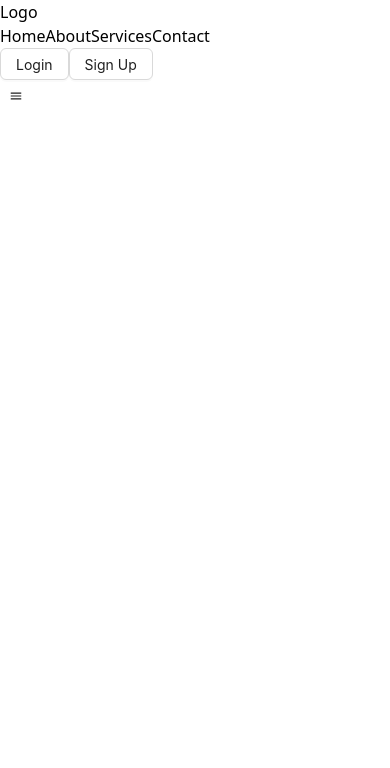
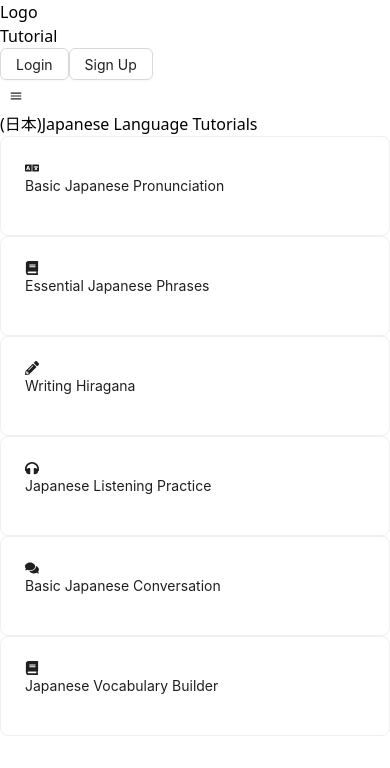
Before and after one commit to kmdshojib/wordcraft-client, a React (Vite) app: page /tutorial in a window 390 px wide. Shown: the top 768 px of the page. Built offline with nearby package versions, Linux system fonts and the light colour scheme.

Commit message:
tutorials page and lesson page has been added

```diff
--- a/package.json
+++ b/package.json
@@ -12,6 +12,7 @@
   "dependencies": {
     "antd": "^5.22.4",
     "axios": "^1.7.9",
+    "framer-motion": "^11.13.5",
     "react": "^18.3.1",
     "react-dom": "^18.3.1",
     "react-icons": "^5.4.0",
--- /dev/null
+++ b/src/components/Lesson/LessonCard.tsx
@@ -0,0 +1,40 @@
+import { useState } from 'react'
+import { Card } from 'antd'
+import { motion } from 'framer-motion'
+const LessonCard = ({ lesson, index }: any) => {
+    const [isHovered, setIsHovered] = useState(false)
+
+    return (
+        <motion.div
+            initial={{ opacity: 0, y: 20 }}
+            animate={{ opacity: 1, y: 0 }}
+            transition={{ duration: 0.5, delay: index * 0.1 }}
+            whileHover={{ scale: 1.05 }}
+            onHoverStart={() => setIsHovered(true)}
+            onHoverEnd={() => setIsHovered(false)}
+        >
+            <Card
+                hoverable
+                className="w-full h-full bg-white shadow-lg rounded-lg overflow-hidden transform transition-all duration-300 ease-in-out"
+            >
+                <div className="flex flex-col items-center justify-center h-full p-6">
+                    <motion.div
+                        animate={{ rotate: isHovered ? 360 : 0 }}
+                        transition={{ duration: 0.5 }}
+                        className="text-5xl mb-4 text-rose-500"
+                    >
+                        {<lesson.icon />}
+                    </motion.div>
+                    <h3 className="text-xl font-semibold text-gray-800 mb-2">{lesson.title}</h3>
+                    <motion.div
+                        initial={{ scaleX: 0 }}
+                        animate={{ scaleX: isHovered ? 1 : 0 }}
+                        transition={{ duration: 0.3 }}
+                        className="h-0.5 w-full bg-rose-500"
+                    />
+                </div>
+            </Card>
+        </motion.div>
+    )
+}
+export default LessonCard
--- /dev/null
+++ b/src/components/Lesson/LessonGrid.tsx
@@ -0,0 +1,20 @@
+import { lessons } from '../../constants/Lesson'
+import LessonCard from './LessonCard'
+
+
+const LessonGrid = () => {
+    return (
+        <div className="container mx-auto px-4 py-12">
+            <h2 className="text-3xl font-bold text-gray-800 mb-8 text-center">
+                (<span className='text-rose-500'>日本</span>)Japanese Vocabulary Lessons
+            </h2>
+            <div className="grid grid-cols-1 sm:grid-cols-2 lg:grid-cols-3 gap-8">
+                {lessons.map((lesson, index) => (
+                    <LessonCard key={lesson.id} lesson={lesson} index={index} />
+                ))}
+            </div>
+        </div>
+    )
+}
+
+export default LessonGrid
--- a/src/components/Nav/Navbar.tsx
+++ b/src/components/Nav/Navbar.tsx
@@ -2,7 +2,7 @@ import { useState } from 'react'
 import { Button, Drawer } from 'antd'
 import { MdMenu, MdClose } from 'react-icons/md'
 import NavItem from './NavItem'
-import { useNavigate } from 'react-router'
+import { Link, useNavigate } from 'react-router'
 
 
 
@@ -13,19 +13,18 @@ export default function Navbar() {
     const closeDrawer = () => setIsOpen(false)
 
     return (
-        <nav className="bg-white shadow-lg">
+        <nav className="bg-white shadow-lg fixed w-full z-[100]">
             <div className="max-w-7xl mx-auto px-4 sm:px-6 lg:px-8">
                 <div className="flex items-center justify-between h-16">
                     <div className="flex items-center">
                         <div className="flex-shrink-0">
-                            <h1>Logo</h1>
+                            <Link to="/">
+                                <h1>Logo</h1>
+                            </Link>
                         </div>
                         <div className="hidden md:block">
                             <div className="ml-10 flex items-baseline space-x-4">
-                                <NavItem href="#home">Home</NavItem>
-                                <NavItem href="#about">About</NavItem>
-                                <NavItem href="#services">Services</NavItem>
-                                <NavItem href="#contact">Contact</NavItem>
+                                <NavItem href="/tutorial">Tutorial</NavItem>
                             </div>
                         </div>
                     </div>
@@ -77,7 +76,7 @@ export default function Navbar() {
                     <div className="border-t border-gray-200 p-4">
                         <Button
                             type="primary"
-                            className="w-full bg-rose-500 hover:bg-rose-600 border-rose-500 hover:border-rose-600 text-white font-bold"
+                            className="w-full bg-rose-500 hover:bg-rose-600 border-rose-500 hover:border-rose-600 text-white font-bold mb-2"
                             onClick={() => {
                                 navigate("/register")
                                 closeDrawer()
@@ -85,6 +84,16 @@ export default function Navbar() {
                         >
                             Sign Up
                         </Button>
+                        <Button
+                            type="default"
+                            className="w-full text-black font-bold"
+                            onClick={() => {
+                                navigate("/login")
+                                closeDrawer()
+                            }}
+                        >
+                            Login
+                        </Button>
                     </div>
                 </div>
             </Drawer>
--- /dev/null
+++ b/src/components/Tutorial/TutorialCard.tsx
@@ -0,0 +1,71 @@
+import { useState } from 'react'
+import { Card, Modal } from 'antd'
+import { motion } from 'framer-motion'
+import { FaPlay } from 'react-icons/fa'
+import { Tutorial } from '../../constants/Tutorial'
+
+interface TutorialCardProps {
+    tutorial: Tutorial
+    index: number
+}
+
+const TutorialCard: React.FC<TutorialCardProps> = ({ tutorial, index }) => {
+    const [isHovered, setIsHovered] = useState(false)
+    const [isModalVisible, setIsModalVisible] = useState(false)
+
+    return (
+        <>
+            <motion.div
+                initial={{ opacity: 0, y: 20 }}
+                animate={{ opacity: 1, y: 0 }}
+                transition={{ duration: 0.5, delay: index * 0.1 }}
+                whileHover={{ scale: 1.05 }}
+                onHoverStart={() => setIsHovered(true)}
+                onHoverEnd={() => setIsHovered(false)}
+            >
+                <Card
+                    hoverable
+                    className="w-full h-full bg-white shadow-lg rounded-lg overflow-hidden transform transition-all duration-300 ease-in-out"
+                    onClick={() => setIsModalVisible(true)}
+                >
+                    <div className="flex flex-col items-center justify-center h-full p-6">
+                        <motion.div
+                            animate={{ rotate: isHovered ? 360 : 0 }}
+                            transition={{ duration: 0.5 }}
+                            className="text-5xl mb-4 text-rose-500"
+                        >
+                            {<tutorial.icon />}
+                        </motion.div>
+                        <h3 className="text-xl font-semibold text-gray-800 mb-2 text-center">{tutorial.title}</h3>
+                        <motion.div
+                            initial={{ scale: 0 }}
+                            animate={{ scale: isHovered ? 1 : 0 }}
+                            transition={{ duration: 0.3 }}
+                            className="mt-4"
+                        >
+                            <FaPlay className="text-rose-500 text-2xl" />
+                        </motion.div>
+                    </div>
+                </Card>
+            </motion.div>
+            <Modal
+                title={tutorial.title}
+                open={isModalVisible}
+                onCancel={() => setIsModalVisible(false)}
+                footer={null}
+                width={800}
+            >
+                <div className="aspect-w-16 aspect-h-9">
+                    <iframe
+                        src={`https://www.youtube.com/embed/${tutorial.videoId}`}
+                        title={tutorial.title}
+                        allow="accelerometer; autoplay; clipboard-write; encrypted-media; gyroscope; picture-in-picture"
+                        allowFullScreen
+                        className="w-full h-full"
+                    ></iframe>
+                </div>
+            </Modal>
+        </>
+    )
+}
+export default TutorialCard
--- /dev/null
+++ b/src/components/Tutorial/TutorialGrid.tsx
@@ -0,0 +1,19 @@
+import { tutorials } from "../../constants/Tutorial"
+import TutorialCard from "./TutorialCard"
+
+const TutorialGrid: React.FC = () => {
+  return (
+    <div className="container mx-auto px-4 py-12">
+      <h2 className="text-3xl font-bold text-gray-800 mb-8 text-center">
+      (<span className='text-rose-500'>日本</span>)Japanese Language Tutorials
+      </h2>
+      <div className="grid grid-cols-1 sm:grid-cols-2 lg:grid-cols-3 gap-8">
+        {tutorials.map((tutorial, index) => (
+          <TutorialCard key={tutorial.id} tutorial={tutorial} index={index} />
+        ))}
+      </div>
+    </div>
+  )
+}
+
+export default TutorialGrid
--- /dev/null
+++ b/src/constants/Lesson.ts
@@ -0,0 +1,10 @@
+import { FaBook, FaFan, FaUmbrella, FaLeaf, FaMountain, FaKiwiBird } from 'react-icons/fa'
+
+export const lessons = [
+    { id: 1, title: 'Basic Greetings', icon: FaBook },
+    { id: 2, title: 'Numbers and Counting', icon: FaFan },
+    { id: 3, title: 'Weather and Seasons', icon: FaUmbrella },
+    { id: 4, title: 'Food and Dining', icon: FaLeaf },
+    { id: 5, title: 'Travel and Directions', icon: FaMountain },
+    { id: 6, title: 'Hobbies and Interests', icon: FaKiwiBird },
+]
--- /dev/null
+++ b/src/constants/Tutorial.ts
@@ -0,0 +1,17 @@
+import {  FaLanguage, FaBook, FaPencilAlt, FaHeadphones, FaComments } from 'react-icons/fa'
+import { IconType } from 'react-icons'
+export interface Tutorial {
+    id: number
+    title: string
+    videoId: string
+    icon: IconType
+}
+
+export const tutorials: Tutorial[] = [
+    { id: 1, title: 'Basic Japanese Pronunciation', videoId: 'pSvH9vH60Ig', icon: FaLanguage },
+    { id: 2, title: 'Essential Japanese Phrases', videoId: '4DxXdZMwZvA', icon: FaBook },
+    { id: 3, title: 'Writing Hiragana', videoId: 'wD3FJgij79c', icon: FaPencilAlt },
+    { id: 4, title: 'Japanese Listening Practice', videoId: 'o1jLIwSsQ0Q', icon: FaHeadphones },
+    { id: 5, title: 'Basic Japanese Conversation', videoId: 'MxqdVFoOGS8', icon: FaComments },
+    { id: 6, title: 'Japanese Vocabulary Builder', videoId: 'yExI-Q_oOkc', icon: FaBook },
+]
--- /dev/null
+++ b/src/pages/Home.tsx
@@ -0,0 +1,14 @@
+import { FC } from 'react'
+import LessonGrid from '../components/Lesson/LessonGrid'
+
+const Home: FC = () => {
+    return (
+        <div>
+            <div className="min-h-screen bg-gradient-to-b from-white to-rose-100 pt-10">
+                <LessonGrid />
+            </div>
+        </div>
+    )
+}
+
+export default Home
--- /dev/null
+++ b/src/pages/TutorialPage.tsx
@@ -0,0 +1,12 @@
+import { FC } from 'react'
+import TutorialGrid from '../components/Tutorial/TutorialGrid'
+
+const TutorialPage: FC = () => {
+    return (
+        <div className="min-h-screen bg-gradient-to-b from-white to-rose-100">
+            <TutorialGrid />
+        </div>
+    )
+}
+
+export default TutorialPage
```
Also changed, not shown: src/routes/routes.ts (+6 -1 lines), 1 other file (tests, documents, lock files or other folders).
